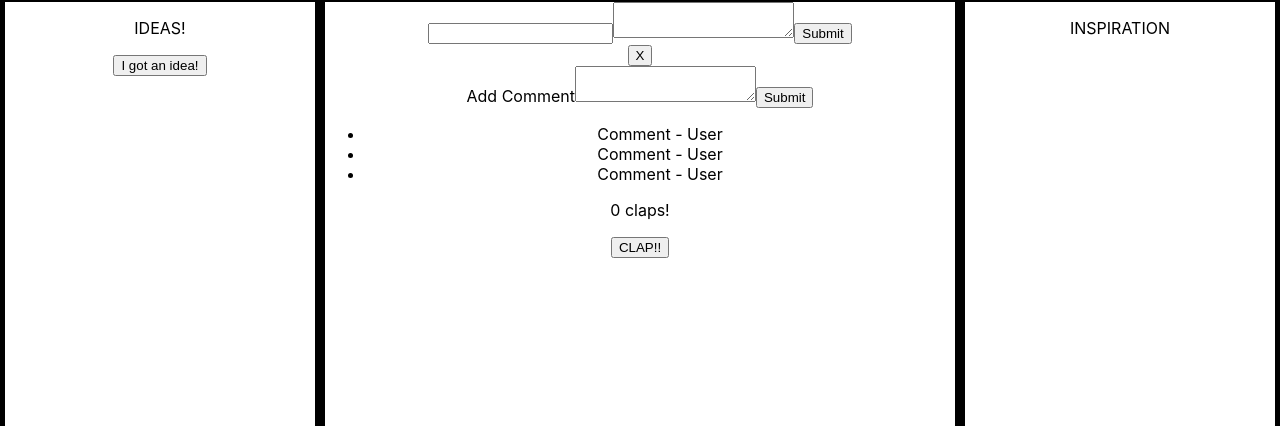
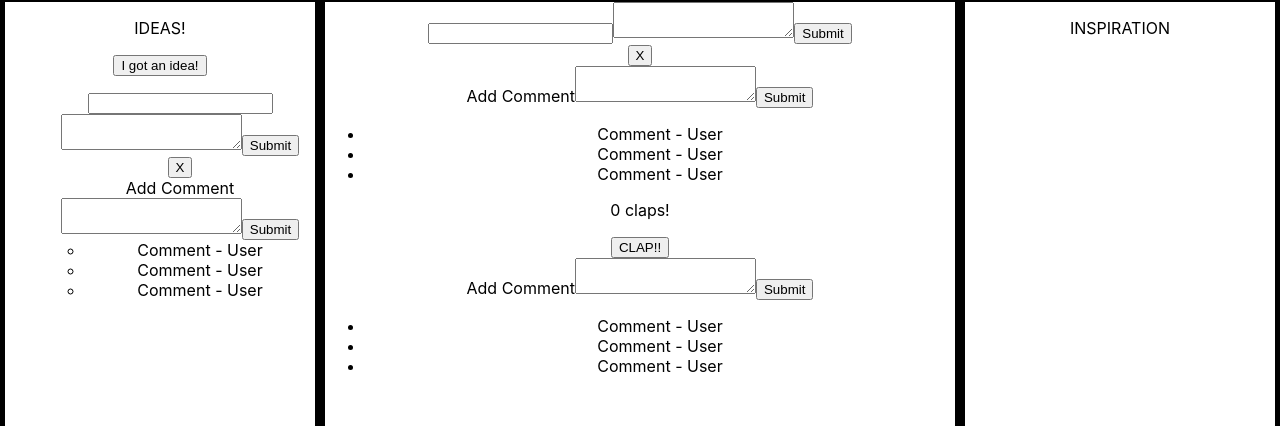
Before and after one commit to swgoodman/out-there, a React (Create React App) app: page / in a window 1280 px wide. Shown: the part 123-549 px from the top of the page. Built offline with nearby package versions, Linux system fonts and the light colour scheme.

Commit message:
Reformatted Comments into Conatiner

```diff
--- a/src/containers/ideaContainers.js
+++ b/src/containers/ideaContainers.js
@@ -1,8 +1,7 @@
 import React, { Component } from 'react'
 import Idea from '../components/idea.js'
-import Comments from '../components/comments.js'
 import Reactions from '../components/reactions.js'
-import CommentInput from '../components/commentInput.js'
+import CommentContainer from './commentContainer'
 import { connect } from 'react-redux'
 
 class IdeaContainers extends Component {
@@ -13,6 +12,7 @@ class IdeaContainers extends Component {
           <div className="block" id="idea-container">
             <Idea />
             <Reactions />
+            <CommentContainer />
           </div>
       );
     }
--- a/src/containers/listContainer.js
+++ b/src/containers/listContainer.js
@@ -75,7 +75,7 @@ class IdeaListContainer extends Component {
           <p>IDEAS!</p>
           <button className="action-button" onclick={(event) => this.handleOnClick(event)}>I got an idea!</button>
           <ul>
-
+            <Idea />
           </ul>
         </div>
       );
@@ -89,4 +89,4 @@ class IdeaListContainer extends Component {
     deleteIdea: id => dispatch({type: 'DELETE_IDEA', id})
   })
 
-export default  connect(mapStateToProps, mapDispatchToProps)(IdeaListContainer);
+export default connect(mapStateToProps, mapDispatchToProps)(IdeaListContainer);
--- a/src/containers/loginContainer.js
+++ b/src/containers/loginContainer.js
@@ -13,4 +13,11 @@ class LoginContainer extends Component {
     }
 }
 
-export default LoginContainer;
+const mapStateToProps = state => ({ user: state.user })
+
+const mapDispatchToProps = dispatch => ({
+  login: header => dispatch({type: 'LOGIN', header}),
+  signup: id => dispatch({type: 'SIGN_UP', id})
+})
+
+export default connect(mapStateToProps, mapDispatchToProps)(LoginContainer);
```
